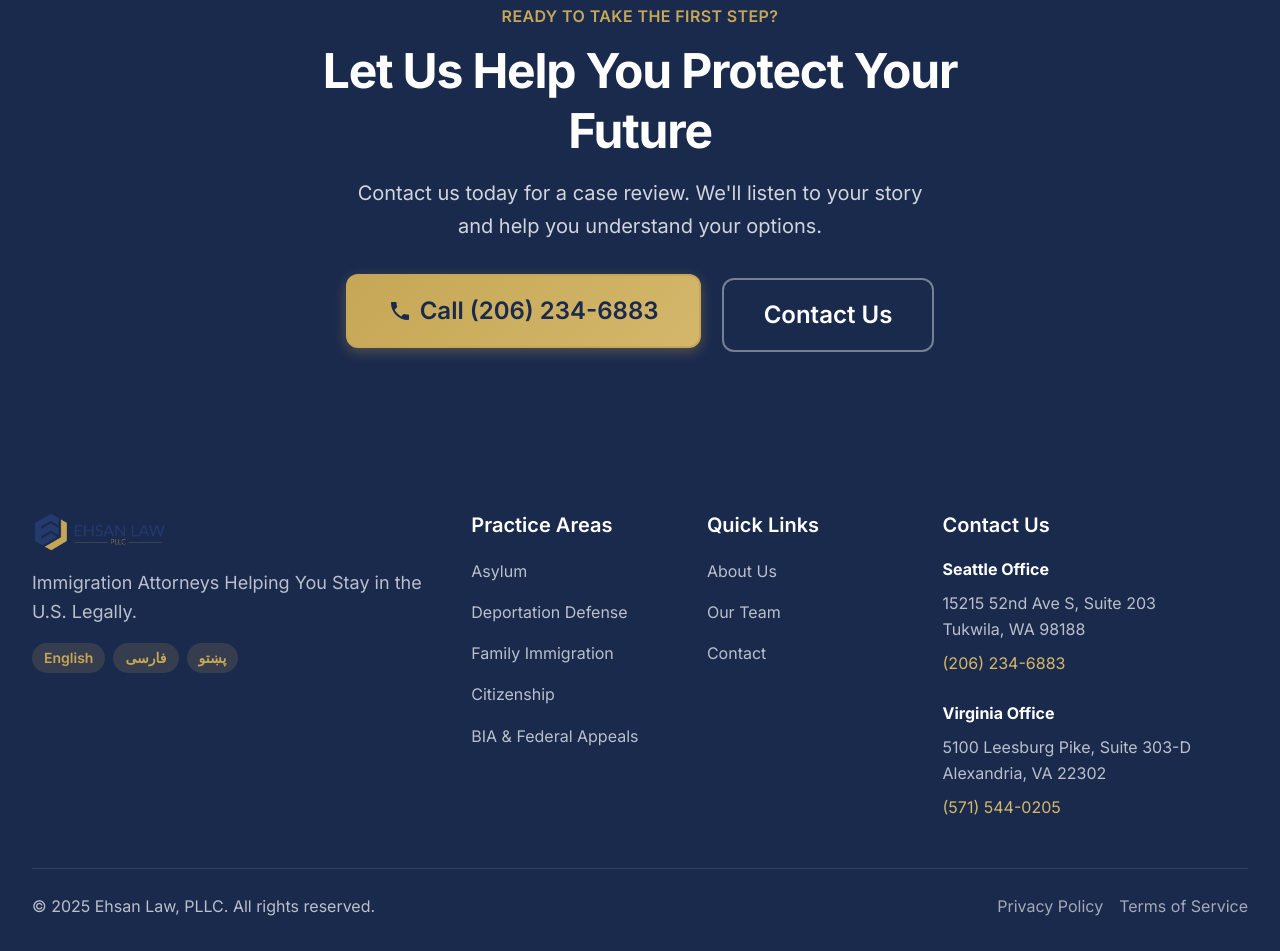
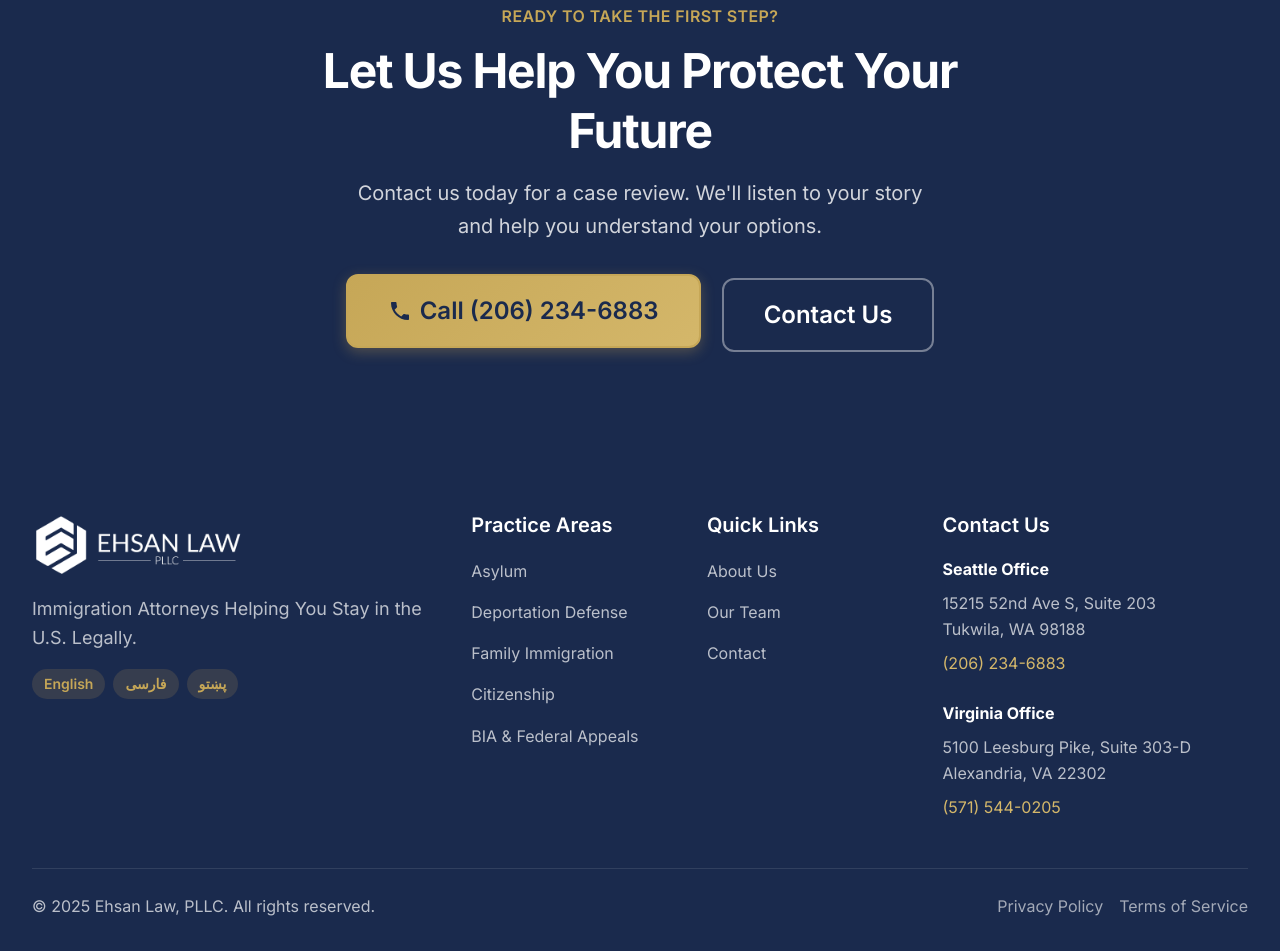
Before and after one commit to faizahmaddae/ehsanlawpllc-static, a plain HTML site: page about.html in a window 1280 px wide. Shown: the part 4283-5234 px from the top of the page. Drawn offline with Linux system fonts and the light colour scheme.

Commit message:
Use footer-logo.png for footer logos

```diff
--- a/about.html
+++ b/about.html
@@ -280,7 +280,7 @@
       <div class="footer__grid">
         <div class="footer__brand">
           <a href="index.html" class="footer__logo">
-            <img src="assets/logo.png" alt="Ehsan Law, PLLC">
+            <img src="assets/footer-logo.png" alt="Ehsan Law, PLLC">
           </a>
           <p class="footer__tagline">
             Immigration Attorneys Helping You Stay in the U.S. Legally.
--- a/css/components.css
+++ b/css/components.css
@@ -1163,7 +1163,7 @@ body.menu-open {
 }
 
 .footer__logo img {
-  height: 40px;
+  height: 66px;
 }
 
 .footer__logo span {
```
Also changed, not shown: attorney.html (+1 -1 lines), contact.html (+1 -1 lines), index.html (+1 -1 lines), practice-areas.html (+1 -1 lines), pricing.html (+1 -1 lines), assets/black&white-01.png (added), assets/footer-logo.png (added), 1 other file.
